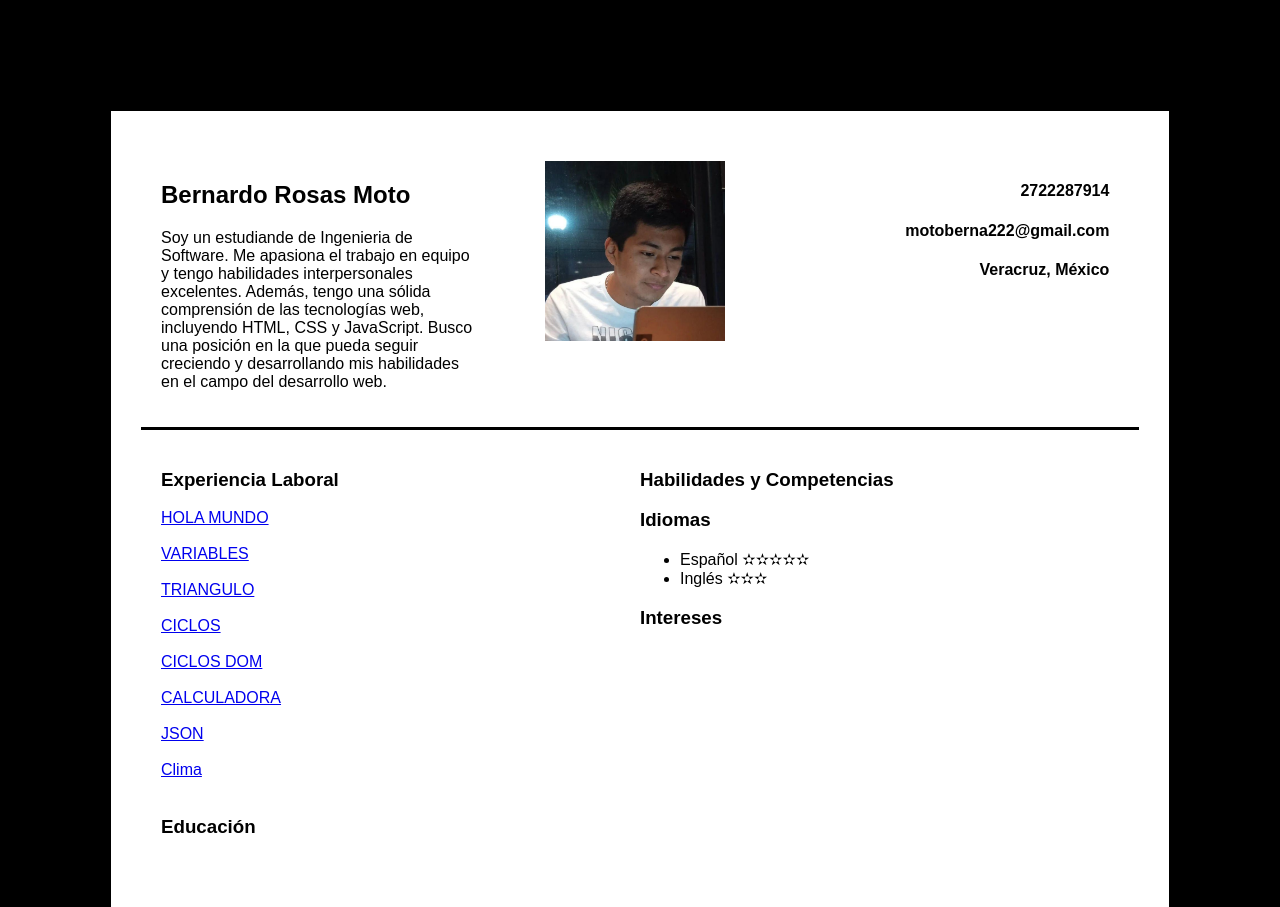
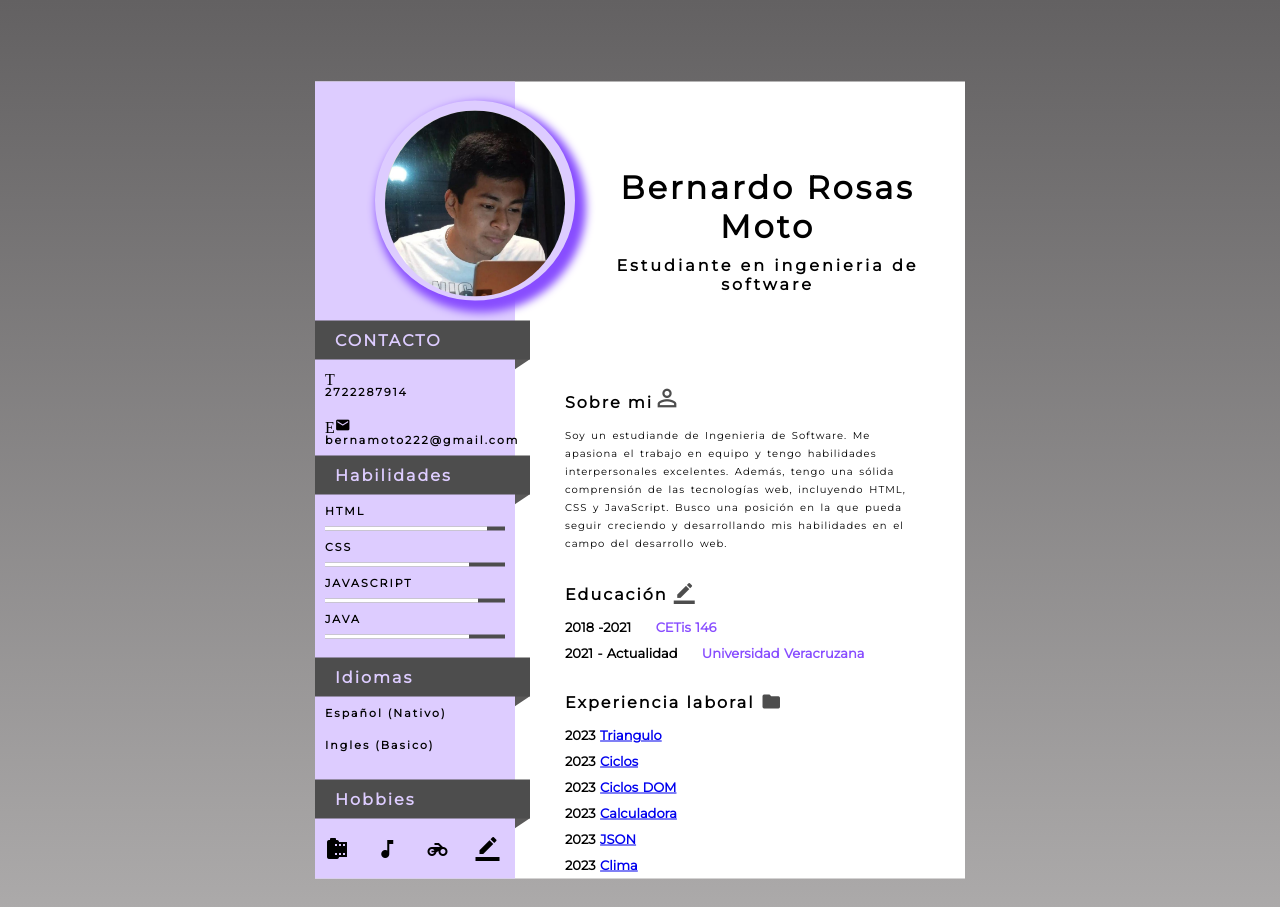
Before and after one commit to BernaRM111/BernaRM111.github.io, a plain HTML site: page index.html in a window 1280 px wide. Shown: the top 907 px of the page. Drawn offline with Linux system fonts and the light colour scheme.

```diff
--- a/estilo.css
+++ /dev/null
@@ -1,69 +0,0 @@
-html {
-	background-color: Black;
-	padding: 100px;
-}
-
-
-body {
-	font-family: Arial, sans-serif;
-	margin: ;
-	padding: 30px;
-	border: 3px solid Black;
-	background-color: White;
-}
-
-
-header {
-	border-bottom: 3px solid Black;
-	/*background-color: #333;
-	color: #fff;*/
-	padding: 20px;
-	/*text-align: center;*/
-}
-
-.cuerp {
-
-	/*background-color: #52527a;*/
-
-}
-
-.princ {
-  display: flex;
-  flex-wrap: wrap;
-}
-
-.cont1{
-	width: 33%;
-	text-align: left;
-	/*text-align: justify;*/
-}
-
-.cont2{
-	width: 33%;
-	text-align: center;
-}
-
-.cont3{
-	width: 33%;
-	text-align: right;
-}
-
-img{
-	width: 180px;
-	height: 180px;
-}
-
-.cuerp {
-  display: flex;
-  flex-wrap: wrap;
-  padding: 20px;
-}
-
-.divi1{
-	width: 50%;
-	text-align: left;
-}
-.divi2{
-	width: 50%;
-	text-align: left;
-}
--- a/index.html
+++ b/index.html
@@ -1,67 +1,136 @@
 <!DOCTYPE html>
 <html>
+<head>
+	<title>CV Bernardo</title>
+	<meta name="viewport" content="width=device-width, initial-scale=1.0">
+	<link rel="stylesheet" type="text/css" href="style.css">
+	<link href="https://fonts.googleapis.com/icon?family=Material+Icons" rel="stylesheet">
 
-<head>
-	<title>CV</title>
-	<link rel="stylesheet" href="estilo.css">
 </head>
+<body>
 
-<body>
-	<header>
-		<section class="princ">
-			<div class="cont1">
-				<h1>Bernardo Rosas Moto</h1>
-				<p>Soy un estudiande de Ingenieria de Software. Me apasiona el trabajo en equipo y tengo habilidades interpersonales excelentes. Además, tengo una sólida comprensión de las tecnologías web, incluyendo HTML, CSS y JavaScript. Busco una posición en la que pueda seguir creciendo y desarrollando mis habilidades en el campo del desarrollo web.</p>
+<div class="main">
+	<div class="left">
+		<br>
+		<div class="profile-img"><img src="img/foto.jpg"></div>
+
+		<div class="box-1">
+			<div class="heading">
+				<p>CONTACTO</p>
+			</div>
+			<p class="p1"><i class="material-icons icons1">Telefono</i>2722287914</p>
+			<p class="p1"><i class="material-icons icons1">Email</i>bernamoto222@gmail.com</p>
+		</div>
+
+		<div class="box-1">
+			<div class="heading">
+				<p>Habilidades</p>
 			</div>
 
+			<p class="p1">HTML
+			<div class="skill-container">
+				<div class="skill html"></div>
+			</div>
+			</p>
 
-			<div class="cont2">
-				<!--<img src="https://st2.depositphotos.com/1000195/5461/v/450/depositphotos_54610167-stock-illustration-cheerful-businessman-waving-hello.jpg"></img>-->
-				<img src="img/foto.jpg"></img>
+			<p class="p1">CSS
+			<div class="skill-container">
+				<div class="skill css"></div>
+			</div>
+			</p>
+
+			<p class="p1">JAVASCRIPT
+			<div class="skill-container">
+				<div class="skill js"></div>
+			</div>
+			</p>
+
+			<p class="p1">JAVA
+			<div class="skill-container">
+				<div class="skill jquery"></div>
+			</div>
+			</p>
+		</div>
+		<br>
+
+		<div class="box-1">
+			<div class="heading">
+				<p>Idiomas</p>
 			</div>
 
+			<p class="p1">Español (Nativo)
+			<div class="skill-container">
+				<div class="esp"></div>
+			</div>
+			</p>
 
-			<div class="cont3">
-					<h4>2722287914</h4>
-      				<h4>motoberna222@gmail.com</h4>
-      				<h4>Veracruz, México</h4>
+			<p class="p1">Ingles (Basico)
+			<div class="skill-container">
+				<div class="ing"></div>
 			</div>
-		</section>
-	</header>
-	<section class="cuerp">
-		<div class="divi1">
-			<h3>Experiencia Laboral</h3>
-			<a href="holamundo/holamundo.html"> HOLA MUNDO </a>
-			<br></br>
-			<a href="variables/variables.html"> VARIABLES </a>
-			<br></br>
-			<a href="triangulo/triangulo.html"> TRIANGULO </a>
-			<br></br>
-			<a href="ciclos/ciclos.html"> CICLOS </a>
-			<br></br>
-			<a href="ciclosdom/ciclosdom.html"> CICLOS DOM </a>
-			<br></br>
-			<a href="calculadora/calculadora.html"> CALCULADORA </a>
-			<br></br>
-			<a href="json/alumno.html"> JSON </a>
-			<br></br>
-			<a href="clima/apiClima.html"> Clima </a>
-			<br></br>
+			</p>
 
-			<h3>Educación</h3>
+
+		</div>
+		<br>
+		<div class="box-1">
+			<div class="heading">
+				<p>Hobbies</p>
+			</div>
+
+			<div class="h-div">
+				<i class="material-icons icons2">camera_roll</i>
+				<i class="material-icons icons2">music_note</i>
+				<i class="material-icons icons2">motorcycle</i>
+				<i class="material-icons icons2">border_color</i>
+			</div>
+
 		</div>
 
-		<div class="divi2">
-			<h3>Habilidades y Competencias</h3>
+	</div>
 
-			<h3>Idiomas</h3>
-			<ul>
-				<li>Español ✫✫✫✫✫</li>
-				<li>Inglés ✫✫✫</li>
-			</ul>
 
-			<h3>Intereses</h3>
+	<div class="right">
+		<div class="name-div">
+			<h1>Bernardo Rosas Moto</h1>
+			<p>Estudiante en ingenieria de software</p>
 		</div>
-	</section>
+
+		<div class="box-2">
+			<h2>Sobre mi<i class="material-icons icons3" style="font-size: 28px!important; ">perm_identity</i></h2>
+			<p class="p2">
+				Soy un estudiande de Ingenieria de Software. Me apasiona el trabajo en equipo y tengo habilidades interpersonales excelentes. Además, tengo una sólida comprensión de las tecnologías web, incluyendo HTML, CSS y JavaScript. Busco una posición en la que pueda seguir creciendo y desarrollando mis habilidades en el campo del desarrollo web.
+			</p>
+		</div>
+
+
+
+		<div class="box-2">
+			<h2>Educación <i class="material-icons icons3" >border_color</i></h2>
+			<p class="p3">2018 -2021 <span>CETis 146</span></p>
+
+			<p class="p3">2021 - Actualidad <span>Universidad Veracruzana</span></p>
+
+		</div>
+
+
+		<div class="box-2">
+			<h2>Experiencia laboral <i class="material-icons icons3" >folder</i></h2>
+			<p class="p3">2023 <a href="triangulo/triangulo.html">Triangulo</a></p>
+			<p class="p3">2023 <a href="ciclos/ciclos.html">Ciclos </a></p>
+			<p class="p3">2023 <a href="ciclosdom/ciclosdom.html">Ciclos DOM </a></p>
+			<p class="p3">2023 <a href="calculadora/calculadora.html">Calculadora </a></p>
+			<p class="p3">2023 <a href="json/alumno.html">JSON </a></p>
+			<p class="p3">2023 <a href="clima/apiClima.html">Clima </a></p>
+
+
+		</div>
+
+	</div>
+</div>
+
+
+
+
 </body>
 </html>
--- /dev/null
+++ b/style.css
@@ -0,0 +1,150 @@
+@import url('https://fonts.googleapis.com/css2?family=Montserrat&display=swap');
+body{
+	background-image: linear-gradient(#636162, #b1afaf);
+	height: 122vh;
+	font-weight: bold;
+	letter-spacing: 2px;
+}
+*{
+	margin: 0px; padding: 0px; font-family: 'Montserrat', sans-serif;
+}
+.main{
+	background-color: white;
+	height: auto;
+	width: 650px;
+	position: absolute;
+	transform: translate(-50%, -50%);
+	left: 50%;
+	top: 60%;
+}
+.left{
+	background-color: #ddccff;
+	width: 200px;
+	height: 100%;
+	float: left;
+}
+.right{
+	width: 450px;
+	float: left;
+}
+.profile-img{
+	height: 180px;
+	width: 180px;
+	background-color: #ddd;
+	border-radius: 50%;
+	margin-bottom: 20px;
+	margin-left: 60px;
+	border: 10px solid #ddccff;
+	box-shadow: 6px 7px 9px 5px #884dff;
+}
+.profile-img img{
+	width: 100%;
+	border-radius: 50%;
+}
+.box-1{
+	position: relative;
+}
+.heading{
+	background-color: #4d4d4d;
+	padding: 10px;
+	color: #ddccff;
+	text-align: left;
+	padding-left: 20px;
+	margin-right: -15px;
+}
+.heading::after{
+	content: '';
+	position: absolute;
+	width: 21px;
+	height: 18px;
+	background-color: #5a5959;
+	left: 191px;
+	top: 26px;
+	transform:rotate(56deg);
+	z-index: -1;
+}
+.p1{
+	padding: 9px 10px;
+	font-size: 11px;
+}
+.icons1{
+	font-size: 16px!important;
+	padding-right: 10px!important;
+	vertical-align: sub;
+}
+.skill-container{
+	width: 90%;
+	background-color: #4d4d4d;
+	margin: 0px 10px;
+}
+.skill{
+	text-align: right;
+	padding-top: 2px;
+	padding-bottom: 2px;
+	color: white;
+}
+.html{
+	width: 90%;
+	background-color: white;
+}
+.css{
+	width: 80%;
+	background-color: white;
+}
+.js{
+	width: 85%;
+	background-color: white;
+}
+.jquery{
+	width: 80%;
+	background-color: white;
+}
+.web {
+	width: 85%;
+	background-color: white;
+}
+.gra{
+	width: 70%;
+	background-color: white;
+}
+.icons2{
+	padding: 18px 10px;
+}
+.name-div{
+	padding: 86px 0px 60px 55px;
+	text-align: center;
+	letter-spacing: 3px;
+}
+.name-div h1{
+	margin-bottom: 10px;
+}
+.box-2{
+	padding: 0px 50px;
+	margin-top: 30px;
+}
+.p2{
+	font-size: 10px;
+	font-weight: 300;
+	letter-spacing: 1px;
+	word-spacing: 2px;
+	line-height: 18px;
+	margin-top: 5px;
+}
+h2{
+	font-size: 16px;
+	margin-bottom: 15px;
+}
+.icons3{
+	vertical-align: bottom;
+	font-size: 21px!important;
+	color: #4d4d4d;
+}
+.p3{
+	font-size: 13px;
+	word-spacing: 1px;
+	letter-spacing: 0px;
+	margin-top: 10px;
+}
+.p3 span{
+	color: #884dff; padding-left: 20px;
+}
```
